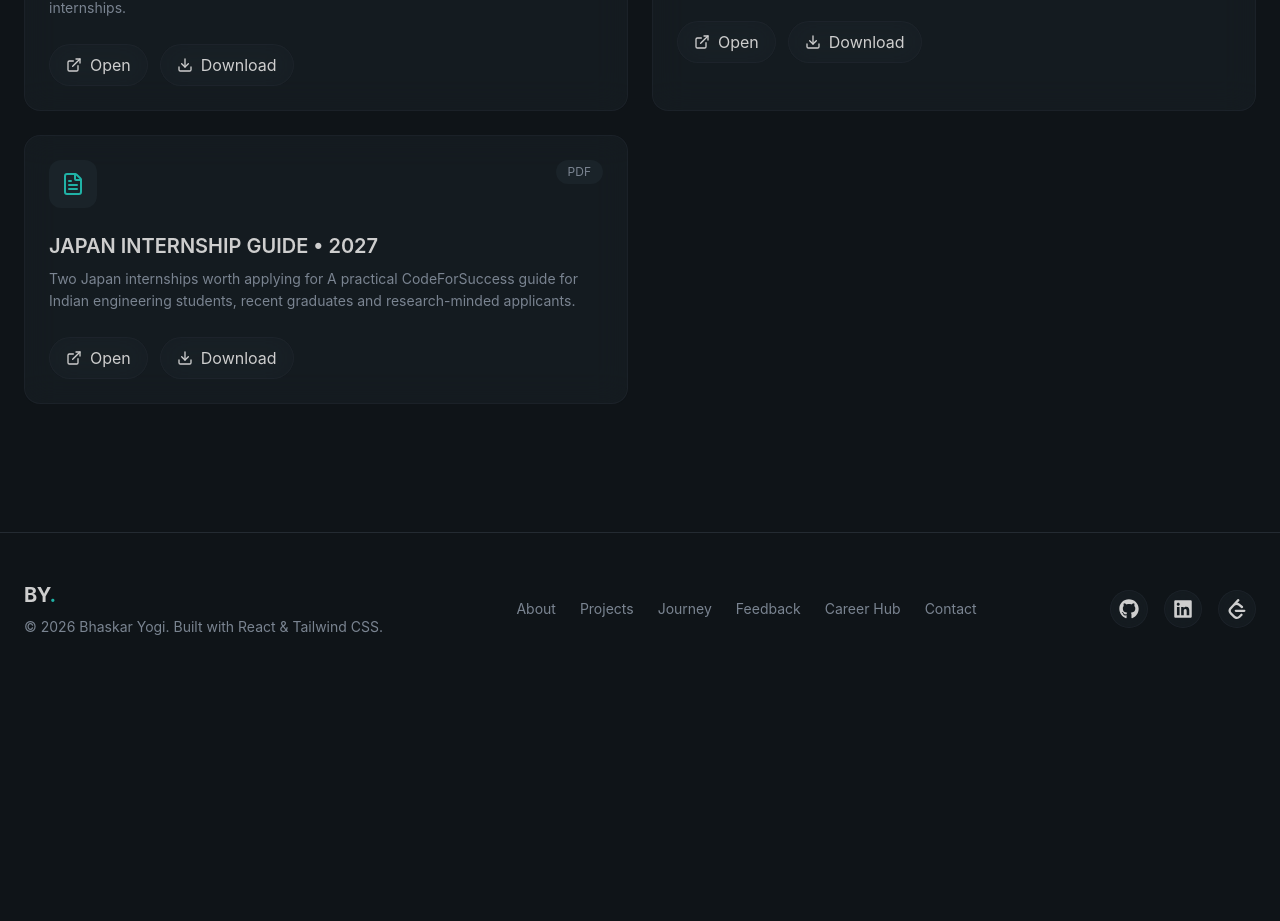
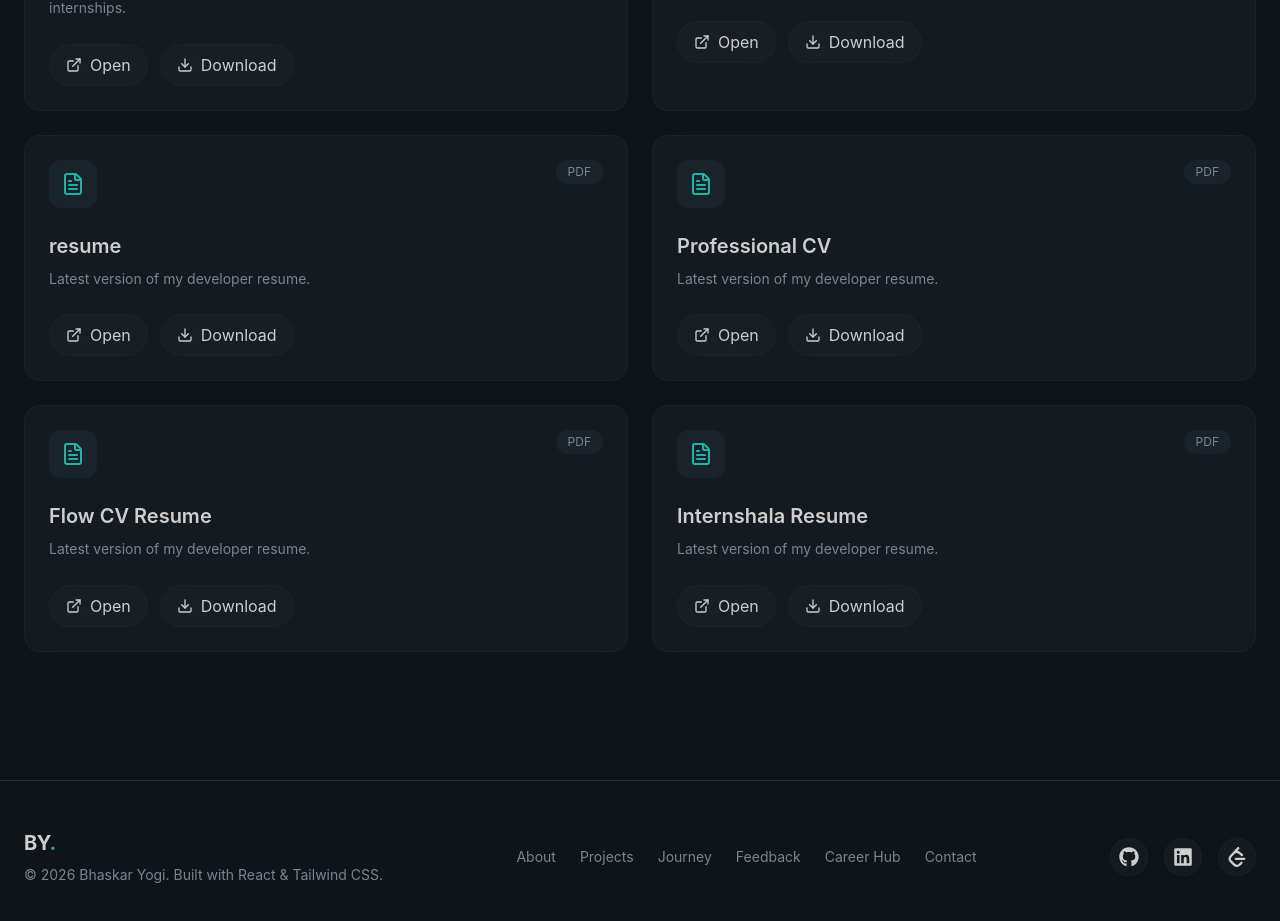
Before and after one commit to bs-bhaskar/react-tailwind-personal-portfolio, a React app: page /career-hub in a window 1280 px wide. Shown: the part 2097-3018 px from the top of the page. Before the commit the page ends 2782 px from the top, so only its background shows below. Built offline with nearby package versions, Linux system fonts and the light colour scheme; the HTML template or start-up script is replaced by a standard one.

Commit message:
change hero section and careerHub UI

```diff
--- a/src/sections/CareerHub.jsx
+++ b/src/sections/CareerHub.jsx
@@ -60,11 +60,35 @@ const documents = [
     external: false,
   },
   {
-    title: "JAPAN INTERNSHIP GUIDE • 2027",
+    title: "resume",
     description:
-      "Two Japan internships worth applying for A practical CodeForSuccess guide for Indian engineering students, recent graduates and research-minded applicants.",
+      "Latest version of my developer resume.",
     type: "PDF",
-    link: "/resources/CodeForSuccess_Japan_Internships_2027.pdf",
+    link: "/resume.pdf",
+    external: false,
+  },
+  {
+    title: "Professional CV",
+    description:
+      "Latest version of my developer resume.",
+    type: "PDF",
+    link: "/professional-cv.pdf",
+    external: false,
+  },
+  {
+    title: "Flow CV Resume",
+    description:
+      "Latest version of my developer resume.",
+    type: "PDF",
+    link: "/BHASKAR_YOGI_FlowCV_Resume.pdf",
+    external: false,
+  },
+  {
+    title: "Internshala Resume",
+    description:
+      "Latest version of my developer resume.",
+    type: "PDF",
+    link: "/BhaskarYogi_InternshalaResume.pdf",
     external: false,
   },
 ];
--- a/src/sections/Hero.jsx
+++ b/src/sections/Hero.jsx
@@ -98,7 +98,7 @@ export const Hero = () => {
                   Contact Me <ArrowRight className="w-5 h-5" />
                 </Button>
               </a>
-              <a href="/resume.pdf" download target="_blank" rel="noopener noreferrer">
+              {/* <a href="/resume.pdf" download target="_blank" rel="noopener noreferrer">
                 <AnimatedBorderButton>
                   <Download className="w-5 h-5" />
                   Resume
@@ -109,14 +109,14 @@ export const Hero = () => {
                   <Download className="w-5q h-5"/>
                   Professional CV
                 </AnimatedBorderButton>
-              </a>
+              </a> */}
               <a href="/Bhaskar_Yogi_ATS_Resume.pdf" download target="_blank" rel="noopener noreferrer">
                 <AnimatedBorderButton>
                   <Download className="w-5q h-5"/>
-                  ATS Friendly CV
+                  My Resume
                 </AnimatedBorderButton>
               </a>
-              <a href="/BHASKAR_YOGI_FlowCV_Resume.pdf" download target="_blank" rel="noopener noreferrer">
+              {/* <a href="/BHASKAR_YOGI_FlowCV_Resume.pdf" download target="_blank" rel="noopener noreferrer">
                 <AnimatedBorderButton>
                   <Download className="w-5q h-5"/>
                   Flow CV
@@ -127,7 +127,7 @@ export const Hero = () => {
                   <Download className="w-5q h-5"/>
                   Internshala Resume
                 </AnimatedBorderButton>
-              </a>
+              </a> */}
             </div>
             {/* Social Links */}
             <div className="flex items-center gap-4 animate-fade-in animation-delay-400">
```
Also changed, not shown: 1 other file (tests, documents, lock files or other folders).
